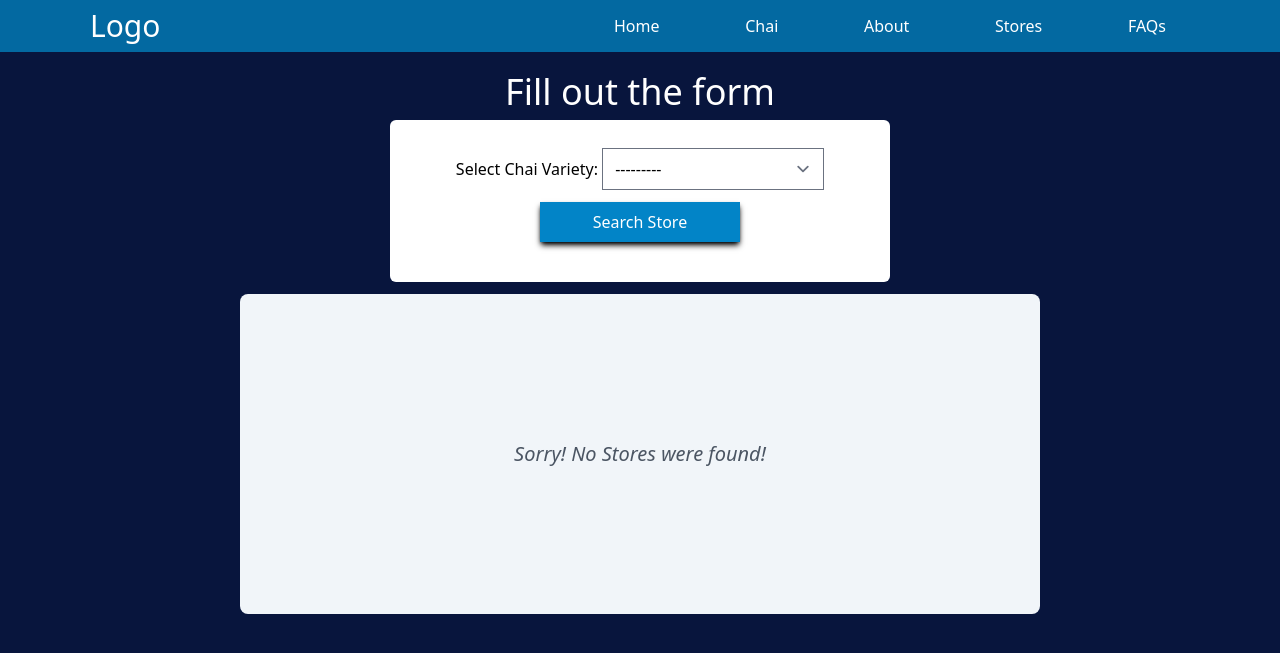
After one commit to FarazAhmad-117/Django-practice, a Django app: page /chai/stores/ in a window 1280 px wide. The commit adds this page. Shown: the top 653 px of the page. Run offline with Django 5.2, Linux system fonts and the light colour scheme; data comes from the database, SQL or seed files in the repository; some libraries are stand-ins or nearby versions.

Commit message:
some more chnges

```diff
--- /dev/null
+++ b/sampleTest/chai/forms.py
@@ -0,0 +1,8 @@
+from django import forms
+from .models import ChaiVarity, Store
+
+
+class ChaiVarietyForm(forms.Form):
+    chai_variety = forms.ModelChoiceField(
+        queryset=ChaiVarity.objects.all(), label="Select Chai Variety"
+    )
--- /dev/null
+++ b/sampleTest/chai/templates/chai/chai_stores.html
@@ -0,0 +1,32 @@
+{% extends 'layout.html' %}
+
+{% block title %}
+  All Chai Stores
+{% endblock %}
+
+{% block content %}
+  <div>
+    <h1 class="text-4xl mb-2 mt-5">Fill out the form</h1>
+    <div class="text-black bg-white max-w-[500px] mx-auto py-7 px-4 flex flex-col items-center justify-center gap-2 rounded-md">
+      <form method="POST">
+        {% csrf_token %}
+        {{ form }}
+        <button class="w-full block max-w-[200px] mx-auto text-center my-3 py-2 bg-sky-600 text-white active:translate-x-1 active:translate-y-1 transition duration-150 ease-linear shadow-md shadow-black active:shadow-none">Search Store</button>
+      </form>
+    </div>
+    {% if stores %}
+      <div class="max-w-[800px] my-3 rounded-lg bg-slate-100 text-slate-900 py-3 px-4 mx-auto">
+        <h2 class="text-3xl font-serif mb-2 mt-5">List of All Stores:</h2>
+        <div class="my-2 p-3 flex flex-wrap gap-3">
+          {% for store in stores %}
+            <div class="p-4 bg-slate-600 text-white rounded-md shadow-md shadow-gray-700">{{ store.name }}</div>
+          {% endfor %}
+        </div>
+      </div>
+    {% else %}
+      <div class="max-w-[800px] min-h-[40vh] my-3 rounded-lg flex items-center justify-center bg-slate-100 text-slate-900 py-3 px-4 mx-auto">
+        <div class="italic text-xl text-gray-600">Sorry! No Stores were found!</div>
+      </div>
+    {% endif %}
+  </div>
+{% endblock %}
--- a/sampleTest/chai/urls.py
+++ b/sampleTest/chai/urls.py
@@ -3,5 +3,6 @@ from . import views
 
 urlpatterns = [
     path("", views.all_chai, name="all_chai"),
+    path("stores/", views.chai_stores, name="chai_stores"),
     path("<int:chai_id>/", views.chai_details, name="chai_details"),
 ]
--- a/sampleTest/chai/views.py
+++ b/sampleTest/chai/views.py
@@ -1,5 +1,6 @@
 from django.shortcuts import render, get_object_or_404
-from .models import ChaiVarity
+from .models import ChaiVarity, Store
+from .forms import ChaiVarietyForm
 
 # Create your views here.
 
@@ -12,3 +13,15 @@ def all_chai(request):
 def chai_details(request, chai_id):
     chai = get_object_or_404(ChaiVarity, pk=chai_id)
     return render(request, "chai/chai_details.html", {"chai": chai})
+
+
+def chai_stores(request):
+    stores = None
+    if request.method == "POST":
+        form = ChaiVarietyForm(request.POST)
+        if form.is_valid():
+            chai_variety = form.cleaned_data["chai_variety"]
+            stores = Store.objects.filter(chai_varieties=chai_variety)
+    else:
+        form = ChaiVarietyForm()
+    return render(request, "chai/chai_stores.html", {"stores": stores, "form": form})
--- a/sampleTest/templates/layout.html
+++ b/sampleTest/templates/layout.html
@@ -33,7 +33,9 @@
             <li class="cursor-pointer hover:text-sky-950">
               <a href="/about">About</a>
             </li>
-            <li class="cursor-pointer hover:text-sky-950">Contact</li>
+            <li class="cursor-pointer hover:text-sky-950">
+              <a href="/chai/stores">Stores</a>
+            </li>
             <li class="cursor-pointer hover:text-sky-950">FAQs</li>
           </ul>
         </div>
--- a/sampleTest/theme/static/css/dist/styles.css
+++ b/sampleTest/theme/static/css/dist/styles.css
@@ -792,6 +792,16 @@ select {
   margin-right: auto;
 }
 
+.my-3 {
+  margin-top: 0.75rem;
+  margin-bottom: 0.75rem;
+}
+
+.my-2 {
+  margin-top: 0.5rem;
+  margin-bottom: 0.5rem;
+}
+
 .mb-3 {
   margin-bottom: 0.75rem;
 }
@@ -802,6 +812,14 @@ select {
 
 .mt-7 {
   margin-top: 1.75rem;
+}
+
+.mb-2 {
+  margin-bottom: 0.5rem;
+}
+
+.mt-5 {
+  margin-top: 1.25rem;
 }
 
 .block {
@@ -836,6 +854,10 @@ select {
   min-height: 2.5rem;
 }
 
+.min-h-\[40vh\] {
+  min-height: 40vh;
+}
+
 .w-full {
   width: 100%;
 }
@@ -850,6 +872,18 @@ select {
 
 .max-w-\[600px\] {
   max-width: 600px;
+}
+
+.max-w-\[500px\] {
+  max-width: 500px;
+}
+
+.max-w-\[200px\] {
+  max-width: 200px;
+}
+
+.max-w-\[800px\] {
+  max-width: 800px;
 }
 
 .flex-1 {
@@ -868,6 +902,14 @@ select {
 
 .cursor-pointer {
   cursor: pointer;
+}
+
+.flex-col {
+  flex-direction: column;
+}
+
+.flex-wrap {
+  flex-wrap: wrap;
 }
 
 .items-center {
@@ -890,12 +932,24 @@ select {
   gap: 1.25rem;
 }
 
+.gap-2 {
+  gap: 0.5rem;
+}
+
+.gap-3 {
+  gap: 0.75rem;
+}
+
 .overflow-hidden {
   overflow: hidden;
 }
 
 .rounded-md {
   border-radius: 0.375rem;
+}
+
+.rounded-lg {
+  border-radius: 0.5rem;
 }
 
 .bg-gray-50 {
@@ -918,9 +972,27 @@ select {
   background-color: rgb(255 255 255 / var(--tw-bg-opacity));
 }
 
+.bg-slate-100 {
+  --tw-bg-opacity: 1;
+  background-color: rgb(241 245 249 / var(--tw-bg-opacity));
+}
+
+.bg-slate-600 {
+  --tw-bg-opacity: 1;
+  background-color: rgb(71 85 105 / var(--tw-bg-opacity));
+}
+
 .object-cover {
   -o-object-fit: cover;
      object-fit: cover;
+}
+
+.p-3 {
+  padding: 0.75rem;
+}
+
+.p-4 {
+  padding: 1rem;
 }
 
 .px-2 {
@@ -956,6 +1028,16 @@ select {
 .py-5 {
   padding-top: 1.25rem;
   padding-bottom: 1.25rem;
+}
+
+.px-4 {
+  padding-left: 1rem;
+  padding-right: 1rem;
+}
+
+.py-7 {
+  padding-top: 1.75rem;
+  padding-bottom: 1.75rem;
 }
 
 .pb-3 {
@@ -1016,6 +1098,11 @@ select {
   line-height: 1.75rem;
 }
 
+.text-4xl {
+  font-size: 2.25rem;
+  line-height: 2.5rem;
+}
+
 .font-bold {
   font-weight: 700;
 }
@@ -1064,6 +1151,16 @@ select {
   color: rgb(255 255 255 / var(--tw-text-opacity));
 }
 
+.text-gray-300 {
+  --tw-text-opacity: 1;
+  color: rgb(209 213 219 / var(--tw-text-opacity));
+}
+
+.text-gray-600 {
+  --tw-text-opacity: 1;
+  color: rgb(75 85 99 / var(--tw-text-opacity));
+}
+
 .shadow-md {
   --tw-shadow: 0 4px 6px -1px rgb(0 0 0 / 0.1), 0 2px 4px -2px rgb(0 0 0 / 0.1);
   --tw-shadow-colored: 0 4px 6px -1px var(--tw-shadow-color), 0 2px 4px -2px var(--tw-shadow-color);
@@ -1072,6 +1169,11 @@ select {
 
 .shadow-black {
   --tw-shadow-color: #000;
+  --tw-shadow: var(--tw-shadow-colored);
+}
+
+.shadow-gray-700 {
+  --tw-shadow-color: #374151;
   --tw-shadow: var(--tw-shadow-colored);
 }
 
@@ -1085,6 +1187,10 @@ select {
 
 .duration-200 {
   transition-duration: 200ms;
+}
+
+.duration-150 {
+  transition-duration: 150ms;
 }
 
 .ease-in {
@@ -1122,6 +1228,11 @@ select {
   transform: translate(var(--tw-translate-x), var(--tw-translate-y)) rotate(var(--tw-rotate)) skewX(var(--tw-skew-x)) skewY(var(--tw-skew-y)) scaleX(var(--tw-scale-x)) scaleY(var(--tw-scale-y));
 }
 
+.active\:translate-y-1:active {
+  --tw-translate-y: 0.25rem;
+  transform: translate(var(--tw-translate-x), var(--tw-translate-y)) rotate(var(--tw-rotate)) skewX(var(--tw-skew-x)) skewY(var(--tw-skew-y)) scaleX(var(--tw-scale-x)) scaleY(var(--tw-scale-y));
+}
+
 .active\:shadow-none:active {
   --tw-shadow: 0 0 #0000;
   --tw-shadow-colored: 0 0 #0000;
```
